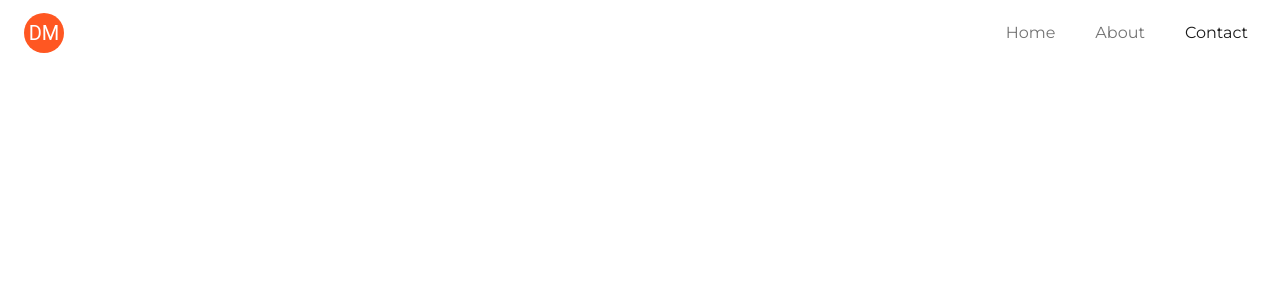
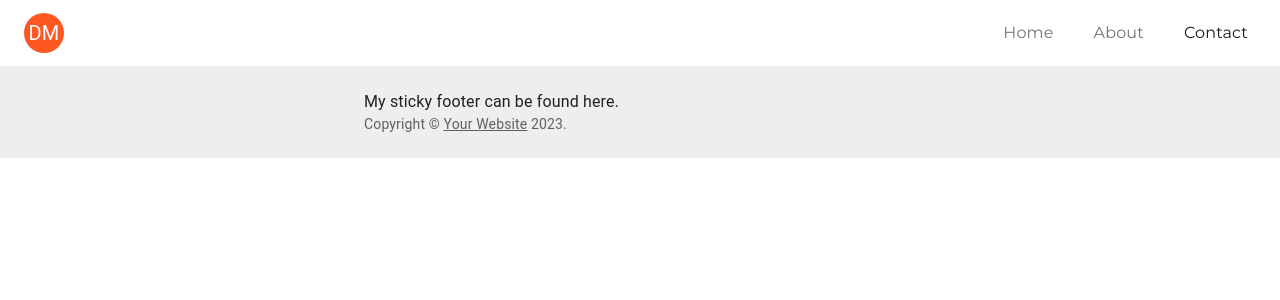
Before and after one commit to DesislavaMetodieva/my-react-portfolio, a React (Create React App) app: page /contact in a window 1280 px wide. Shown: the top 300 px of the page. Built offline with nearby package versions, Linux system fonts and the light colour scheme.

Commit message:
Added footer

```diff
--- a/src/components/pages/Footer.js
+++ b/src/components/pages/Footer.js
@@ -0,0 +1,51 @@
+import * as React from 'react';
+import CssBaseline from '@mui/material/CssBaseline';
+import Box from '@mui/material/Box';
+import Typography from '@mui/material/Typography';
+import Container from '@mui/material/Container';
+import Link from '@mui/material/Link';
+
+function Copyright() {
+  return (
+    <Typography variant="body2" color="text.secondary">
+      {'Copyright © '}
+      <Link color="inherit" href="https://mui.com/">
+        Your Website
+      </Link>{' '}
+      {new Date().getFullYear()}
+      {'.'}
+    </Typography>
+  );
+}
+
+export default function StickyFooter() {
+  return (
+    <Box
+      sx={{
+        display: 'flex',
+        flexDirection: 'column',
+        minHeight: '100vh',
+      }}
+    >
+      <CssBaseline />
+      <Box
+        component="footer"
+        sx={{
+          py: 3,
+          px: 2,
+          backgroundColor: (theme) =>
+            theme.palette.mode === 'light'
+              ? theme.palette.grey[200]
+              : theme.palette.grey[800],
+        }}
+      >
+        <Container maxWidth="sm">
+          <Typography variant="body1">
+            My sticky footer can be found here.
+          </Typography>
+          <Copyright />
+        </Container>
+      </Box>
+    </Box>
+  );
+}
--- a/src/index.js
+++ b/src/index.js
@@ -4,6 +4,7 @@
 import App from './App';
 import { BrowserRouter as Router, Route, Routes } from 'react-router-dom';
 import Header from './components/pages/Header';
+import Footer from './components/pages/Footer';
 // import Contact from './components/pages/Contact';
 import 'bootstrap/dist/css/bootstrap.min.css'
 
@@ -27,6 +28,7 @@
         */}
       </Routes>
       </Wrapper>
+      <Footer />
     </Router>
   </React.StrictMode>,
   document.getElementById("root")
```
